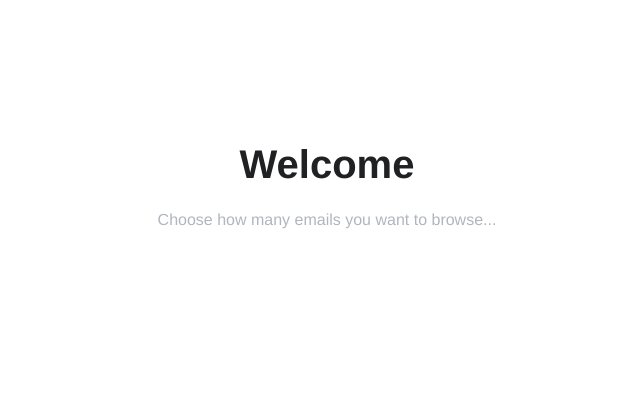
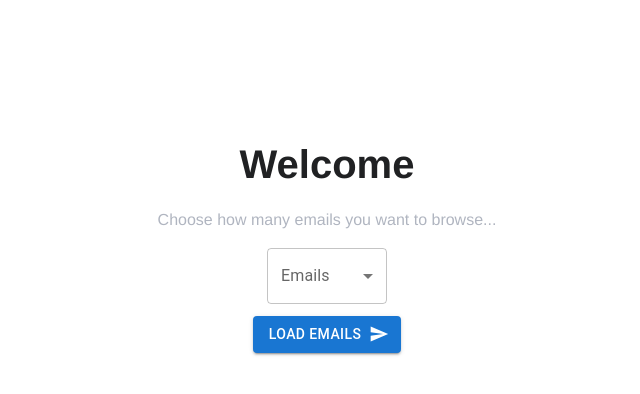
Before and after one commit to alexissfry/RespondAI, a Next.js app: page /welcome in a window 1280 px wide. Shown: the top 394 px of the page, without its empty margins (313-953 px from the left). Built offline with nearby package versions, Linux system fonts and the light colour scheme; no server answers; a web font is replaced by a local one.

Commit message:
feat: added input form and button to welcome page

```diff
--- a/pages/welcome.js
+++ b/pages/welcome.js
@@ -1,15 +1,59 @@
 import { useSession } from 'next-auth/react';
 import styles from "./welcome.module.css";
+import * as React from "react";
+import Box from '@mui/material/Box';
+import InputLabel from '@mui/material/InputLabel';
+import MenuItem from '@mui/material/MenuItem';
+import FormControl from '@mui/material/FormControl';
+import Select from '@mui/material/Select';
+import Button from "@mui/material/Button";
+import SendIcon from "@mui/icons-material/Send";
+
 
 export default function Welcome() {
     const { data, status } = useSession();
+    const [emailNum, setEmailNum] = React.useState("");
+
+    const handleChange = (event) => {
+        setEmailNum(event.target.value);
+    };
 
     return (
-    <div>
+      <div>
         <main className={styles.main}>
-            <h3>Welcome{data && data.user ? ", ".concat(data.user.name) : ""}</h3>
-            <p>Choose how many emails you want to browse...</p>
+          <h3>Welcome{data && data.user ? ", ".concat(data.user.name) : ""}</h3>
+          <p>Choose how many emails you want to browse...</p>
+          <Box sx={{ minWidth: 120 }}>
+            <FormControl fullWidth>
+              <InputLabel id="demo-simple-select-label">Emails</InputLabel>
+              <Select
+                labelId="demo-simple-select-label"
+                id="demo-simple-select"
+                value={emailNum}
+                label="Emails"
+                onChange={handleChange}
+              >
+                <MenuItem value={10}>5</MenuItem>
+                <MenuItem value={10}>10</MenuItem>
+                <MenuItem value={10}>15</MenuItem>
+                <MenuItem value={20}>20</MenuItem>
+                <MenuItem value={30}>30</MenuItem>
+                <MenuItem value={40}>40</MenuItem>
+                <MenuItem value={50}>50</MenuItem>
+              </Select>
+            </FormControl>
+          </Box>
+          <div>
+            <Button
+              variant="contained"
+              sx={{ m: 1.5 }}
+              endIcon={<SendIcon />}
+              //onClick={() => signIn("google", { callbackUrl: "/welcome" })}
+            >
+              Load Emails
+            </Button>
+          </div>
         </main>
-    </div>
+      </div>
     );
 }
```
Also changed, not shown: package.json (+4 -3 lines), 1 other file (tests, documents, lock files or other folders).
